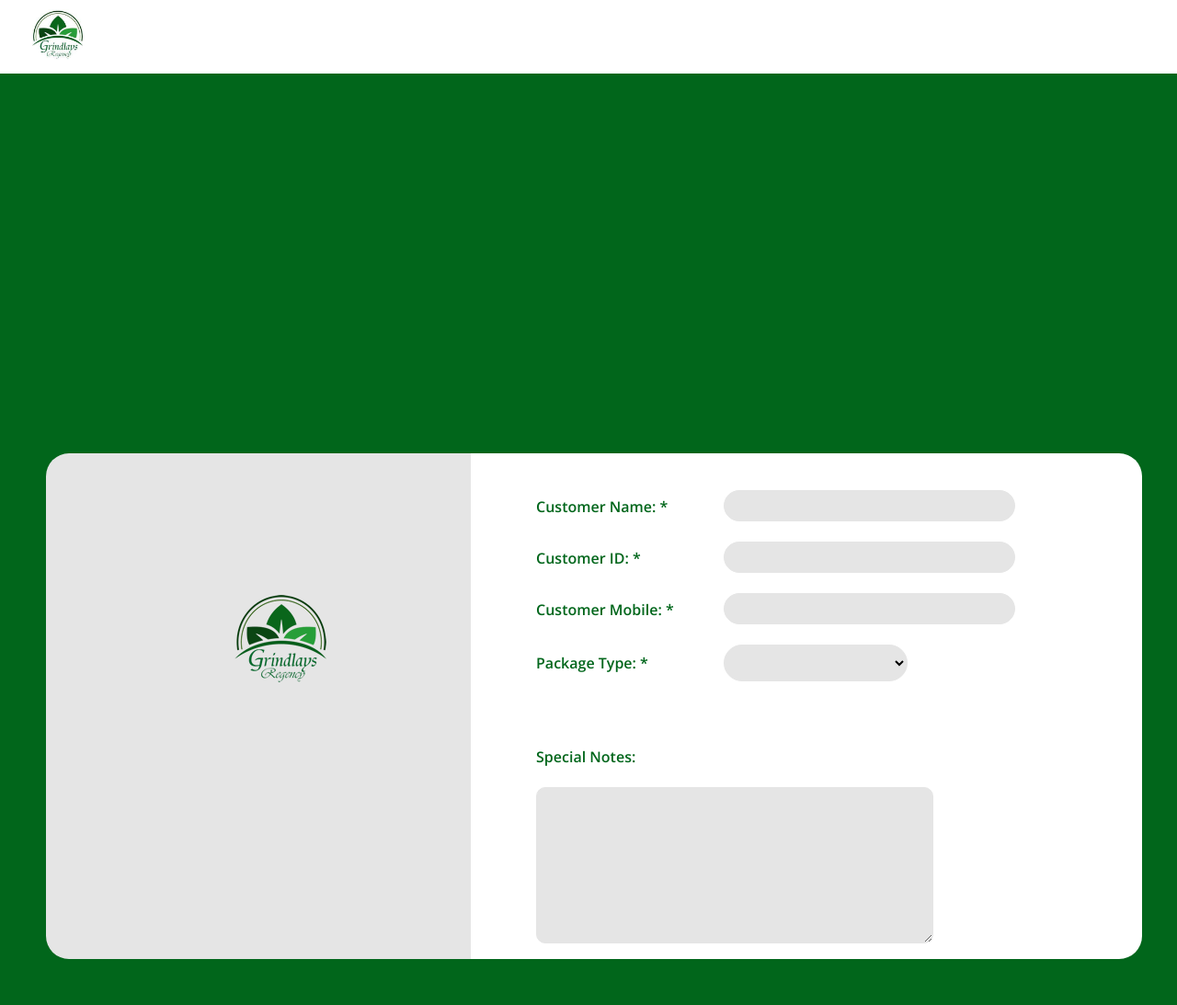
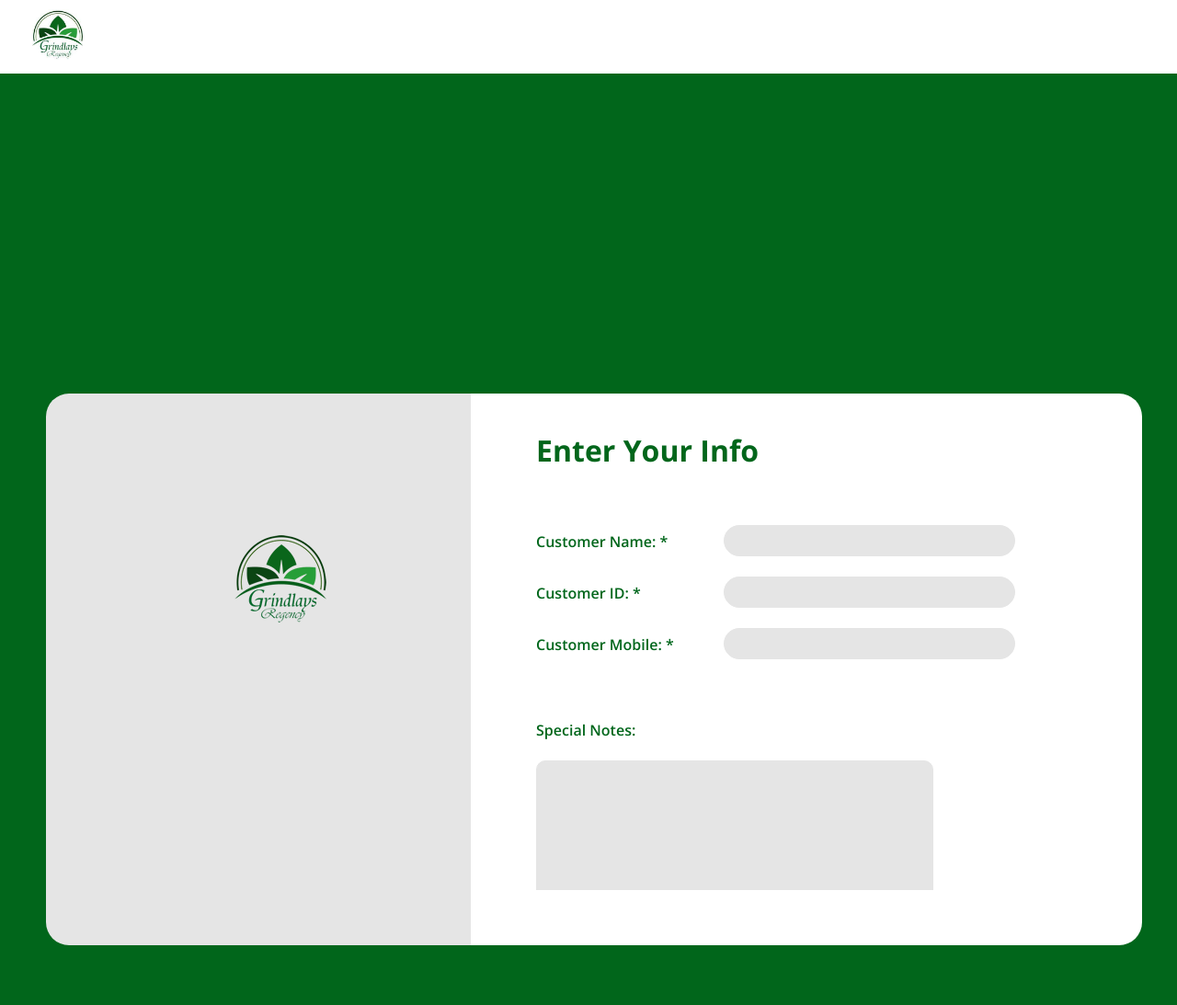
Before and after one commit to ThavinduUshan/IS2102_Group_Project1_IS01_Hotel_Management_System, a PHP site: page /grindlays/pages/placereservation in a window 1280 px wide. Shown: the whole page at 92% size. Run offline with PHP 8.4, Linux system fonts and the light colour scheme; some libraries are stand-ins or nearby versions.

Commit message:
updated the view of the place reservation and some styling

```diff
--- a/app/controllers/Pages.php
+++ b/app/controllers/Pages.php
@@ -160,7 +160,33 @@
     }
 
     public function placereservation(){
-      $this->view('pages/placereservation');
+
+      $data = [
+        'roomno' => '',
+        'checkin' => '',
+        'checkout' => '',
+        'packageid' => ''
+      ];
+
+      if($_SERVER['REQUEST_METHOD'] == 'POST'){
+        $data = [
+          'roomno' => trim($_POST['roomno']),
+          'checkin' => trim($_POST['checkin']),
+          'checkout' => trim($_POST['checkout']),
+          'packageid' => trim($_POST['packageid'])
+        ];
+
+        $this->view('pages/placereservation', $data);
+      }else{
+
+        $data = [
+          'roomno' => '',
+          'checkin' => '',
+          'checkout' => '',
+          'packageid' => ''
+        ];
+      }
+      $this->view('pages/placereservation', $data);
     }
 
   }
--- a/app/views/pages/placereservation.php
+++ b/app/views/pages/placereservation.php
@@ -39,6 +39,8 @@
 
       <form action="recerve.php">
 
+        <h1>Enter Your Info</h1>
+
         <label for="cname">Customer Name: *</label>
         <input type="text" id="cname" name="cname"><br><br>
 
@@ -48,34 +50,19 @@
         <label for="cnum">Customer Mobile: *</label>
         <input type="text" id="cnum" name="cnum"><br><br>
 
-        <label for="ptype">Package Type: *</label>
-        <select id="ptype" name="ptype">
-          <option value="" disabled selected hidden></option>
-          <option value="">Room Only</option>
-          <option value="">Half Board</option>
-          <option value="">Full Board</option>
-        </select><br><br>
-
         <select id="status" name="status" class="res-status">
-          <option value="" select="selected">Available</option>
-          <option value="">Unavaialable</option>
+          <option value="available" select="selected">Available</option>
+          <option value="unavailable">Unavaialable</option>
         </select><br><br>
 
         <label for="snotes">Special Notes:</label><br><br>
-        <textarea name="" id="" cols="30" rows="3"></textarea>
+        <textarea name="" id="" cols="30" rows="3"></textarea> <br><br>
 
-      </form>
+        <button type="submit">Place Reservation</button><br><br>
+       </form>
+      </div>
     </div>
-    <div class="cus-res-place-button">
-        <a href="<?php echo URLROOT ?>/pages/"><button type="submit">Place the Reservation</button></a>
-    </div>
-    <br><br>
-
-            </div>
 
   </div>
-
-  </div>
-
 </body>
 </html>
--- a/app/views/pages/roomselect.php
+++ b/app/views/pages/roomselect.php
@@ -29,7 +29,6 @@
           <img src="<?php echo URLROOT?>/public/img<?php echo $room->Image?>" alt="Room Image">
           <h2><?php echo $room->Price?></h2>
           <input type="hidden" name="packageid" value="<?php echo $room->PackageId?>">
-          <input type="hidden" name="package" value="<?php echo $room->PackageType?>">
           <input type="hidden" name="roomno" value="<?php echo $room->RoomNo?>">
           <input type="hidden" name="checkin" value="<?php echo $data['checkin'] ?>">
           <input type="hidden" name="checkout" value="<?php echo $data['checkout'] ?>">
--- a/app/views/users/login.php
+++ b/app/views/users/login.php
@@ -17,7 +17,7 @@
         <img src="<?php echo URLROOT ?>/public/img/logo-nav.jpg">
       </a>
     </nav>
-
+  <br><br>
   <div class="login-form">
     <h1>Login</h1>
     <h2>Welcome back!</h2>
--- a/public/css/stylen.css
+++ b/public/css/stylen.css
@@ -1033,8 +1033,7 @@
   background-color: white;
   display: flex;
   justify-content: space-between;
-  align-items: center;
-  margin-bottom:80px;
+  margin-bottom:40px;
 }
 
 .sys-nav img{
@@ -1140,10 +1139,10 @@
 .sys-right-col {
     margin-left:40%;
     width: 57%;
-    margin-top: -600px;
+    margin-top: -665px;
     background:#ffff;
     position: fixed;
-    height: 550px;
+    height: 600px;
     border-radius: 0px 25px 25px 0px;
     overflow: hidden;
 
@@ -1154,10 +1153,10 @@
     float: left;
     margin-left:50px;
     width: 40%;
-    margin-top: -600px;
+    margin-top: -665px;
     background:#E5E5E5;
     position: fixed;
-    height: 550px;
+    height: 600px;
     border-radius: 25px 0px 0px 25px;
     overflow: hidden;
 
@@ -2287,6 +2286,10 @@
   width: 80%;
 }
 
+.recep-reserv-form h1{
+  color:#01661b;
+  margin-bottom:60px;
+}
 .recep-reserv-form label{
   width: 200px;
   display: inline-block;
@@ -2330,6 +2333,19 @@
     font-size: 16px;
 }
 
+.recep-reserv-form input[type=submit]{
+  background-color: #01661b;
+  margin-bottom: 20px;
+  border: none;
+  border-radius: 25px;
+  color: white;
+  padding: 16px 32px;
+  text-decoration: none;
+  margin: 4px 2px;
+  cursor: pointer;
+  font-size:16px;
+  display: block;
+}
 
 .recep-reserv-form button{
   background-color: #01661b;
```
